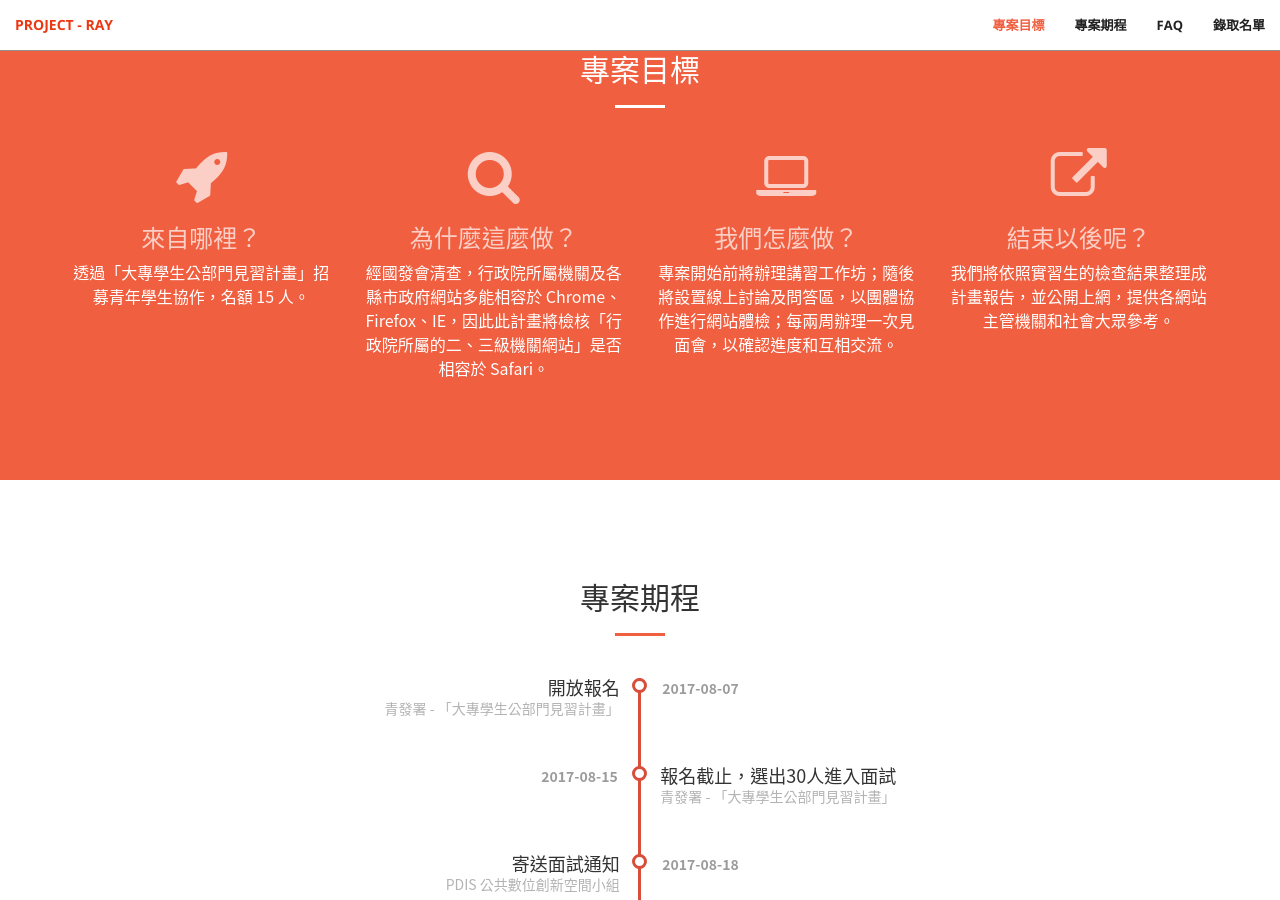
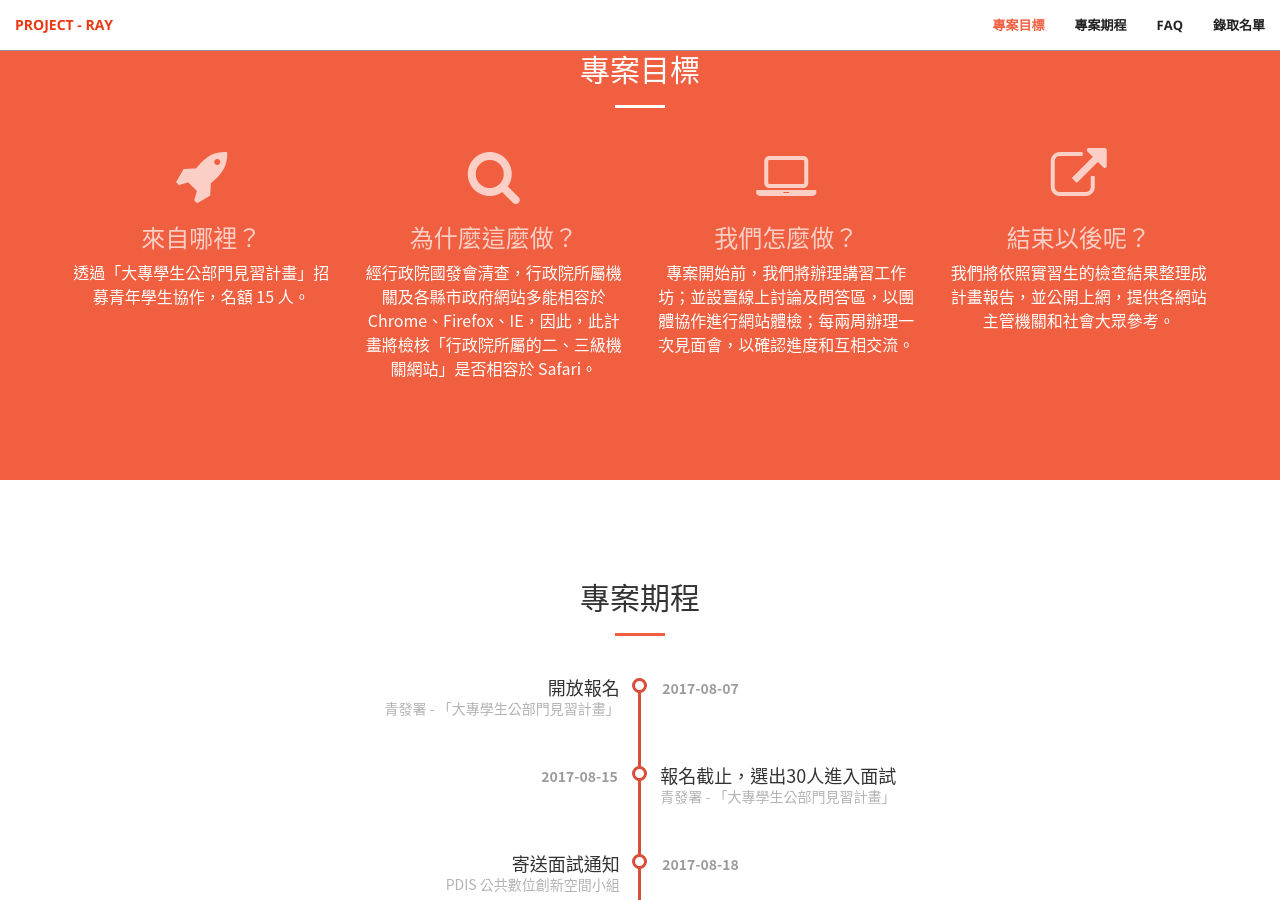
Before and after one commit to PDIS/ray2018, a Jekyll site: the page built from docs/index.html, in a window 1280 px wide and 900 px high, scrolled down 948 px. Built offline with Jekyll 4.4.1, drawn with Linux system fonts in a browser that asks for light colours.

Commit message:
Update intro.json

```diff
--- a/docs/_data/intro.json
+++ b/docs/_data/intro.json
@@ -9,12 +9,12 @@
         {
             "title": "為什麼這麼做？",
             "icon": "fa-search",
-            "content": "經國發會清查，行政院所屬機關及各縣市政府網站多能相容於 Chrome、Firefox、IE，因此此計畫將檢核「行政院所屬的二、三級機關網站」是否相容於 Safari。"
+            "content": "經行政院國發會清查，行政院所屬機關及各縣市政府網站多能相容於 Chrome、Firefox、IE，因此，此計畫將檢核「行政院所屬的二、三級機關網站」是否相容於 Safari。"
         },
         {
             "title": "我們怎麼做？",
             "icon": "fa-laptop",
-            "content": "專案開始前將辦理講習工作坊；隨後將設置線上討論及問答區，以團體協作進行網站體檢；每兩周辦理一次見面會，以確認進度和互相交流。"
+            "content": "專案開始前，我們將辦理講習工作坊；並設置線上討論及問答區，以團體協作進行網站體檢；每兩周辦理一次見面會，以確認進度和互相交流。"
         },
         {
             "title": "結束以後呢？",
```
